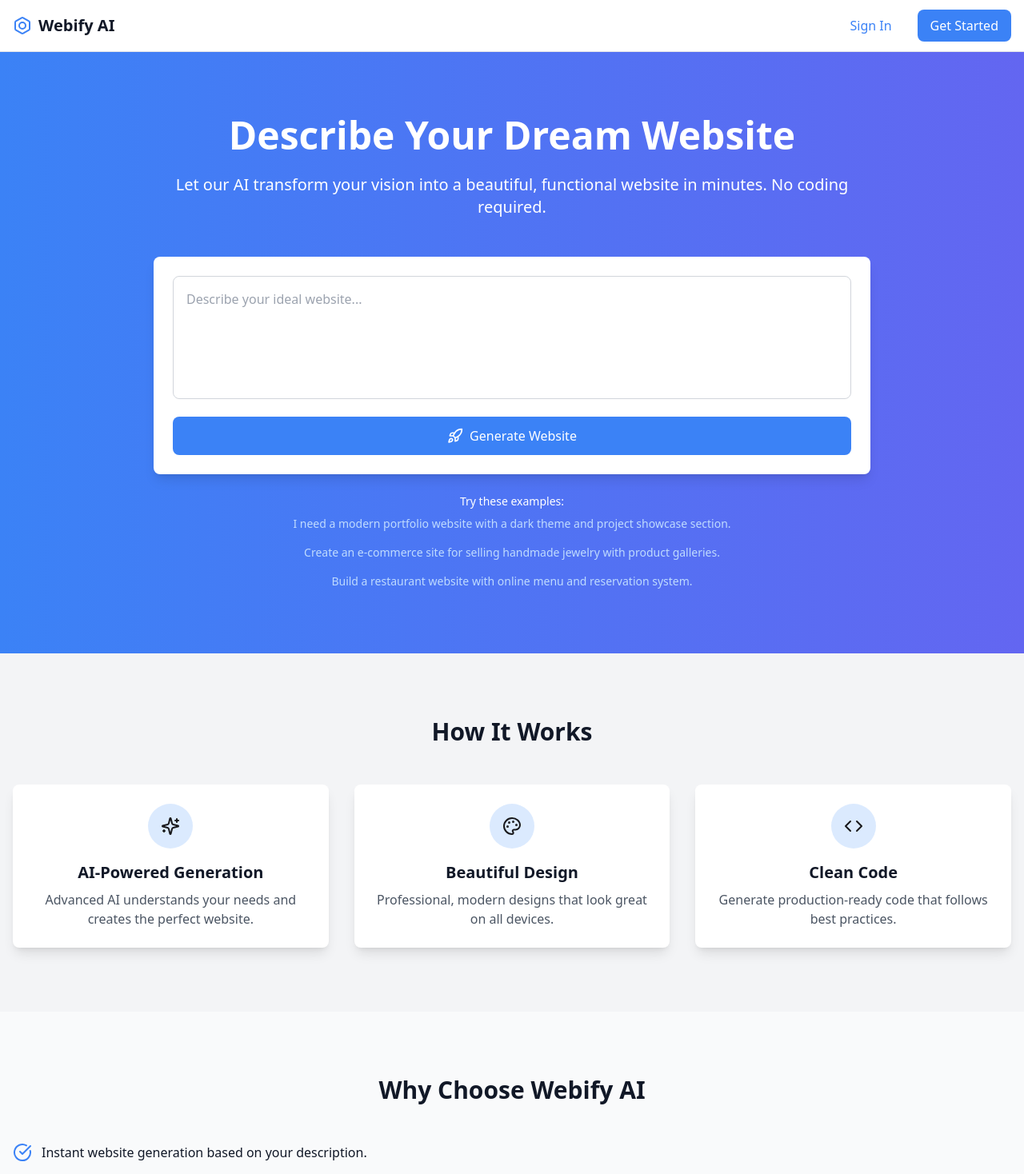
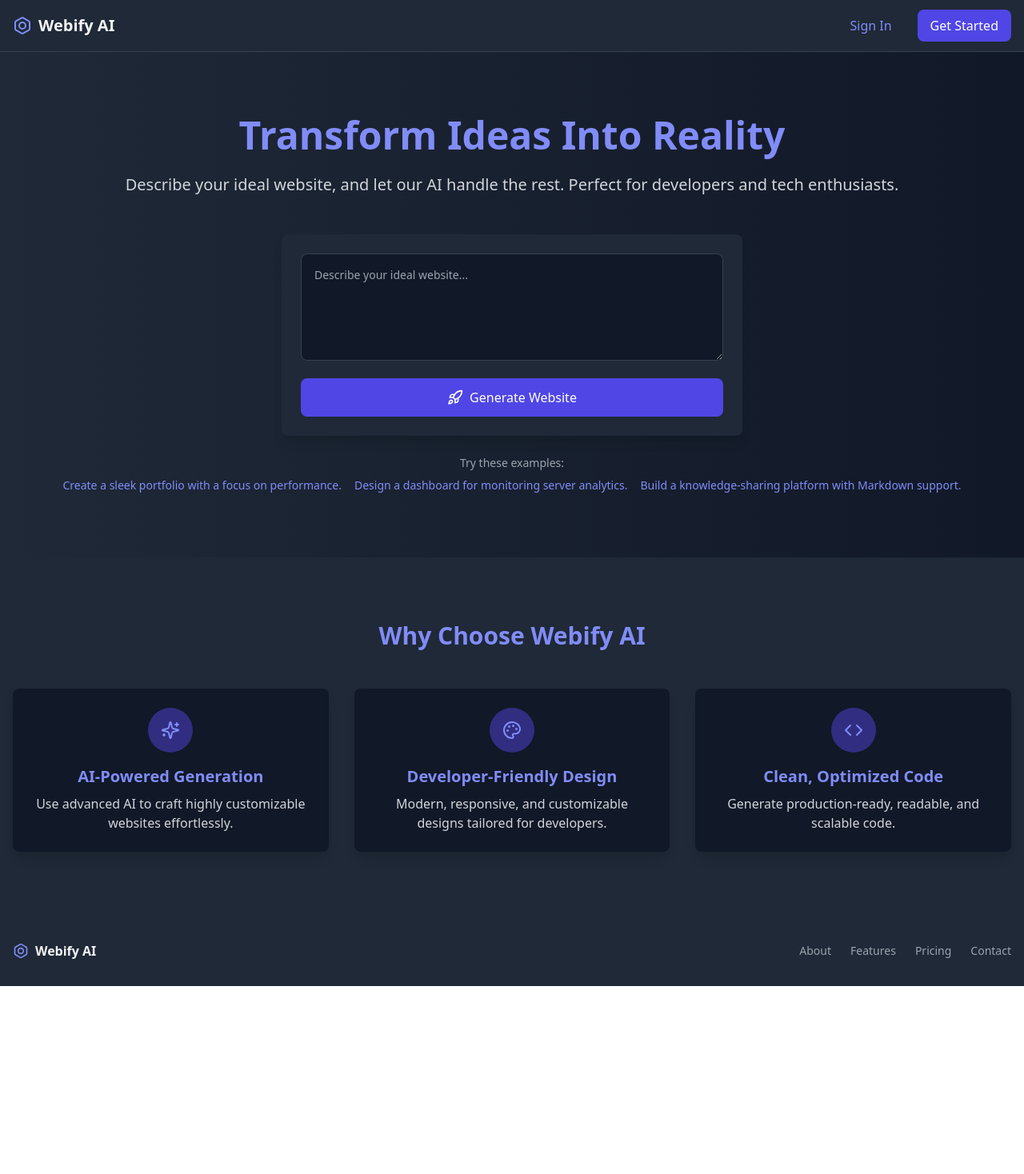
Before and after one commit to KushalSharmaGit/Webify-Ai, a React (Vite) app in the folder client/: page / in a window 1280 px wide. Shown: the top 1468 px of the page at 80% size. After the commit the page ends 1233 px from the top, so only its background shows below. Built offline with nearby package versions, Linux system fonts and the light colour scheme.

Commit message:
Landing Page Updated

```diff
--- a/client/package.json
+++ b/client/package.json
@@ -36,7 +36,7 @@
     "@radix-ui/react-slider": "^1.2.0",
     "@radix-ui/react-slot": "^1.1.0",
     "@radix-ui/react-switch": "^1.1.0",
-    "@radix-ui/react-tabs": "^1.1.0",
+    "@radix-ui/react-tabs": "^1.1.2",
     "@radix-ui/react-toast": "^1.2.1",
     "@radix-ui/react-toggle": "^1.1.0",
     "@radix-ui/react-toggle-group": "^1.1.0",
--- /dev/null
+++ b/client/src/components/ui/tabs.tsx
@@ -0,0 +1,53 @@
+import * as React from "react"
+import * as TabsPrimitive from "@radix-ui/react-tabs"
+
+import { cn } from "@/lib/utils"
+
+const Tabs = TabsPrimitive.Root
+
+const TabsList = React.forwardRef<
+  React.ElementRef<typeof TabsPrimitive.List>,
+  React.ComponentPropsWithoutRef<typeof TabsPrimitive.List>
+>(({ className, ...props }, ref) => (
+  <TabsPrimitive.List
+    ref={ref}
+    className={cn(
+      "inline-flex h-9 items-center justify-center rounded-lg bg-muted p-1 text-muted-foreground",
+      className
+    )}
+    {...props}
+  />
+))
+TabsList.displayName = TabsPrimitive.List.displayName
+
+const TabsTrigger = React.forwardRef<
+  React.ElementRef<typeof TabsPrimitive.Trigger>,
+  React.ComponentPropsWithoutRef<typeof TabsPrimitive.Trigger>
+>(({ className, ...props }, ref) => (
+  <TabsPrimitive.Trigger
+    ref={ref}
+    className={cn(
+      "inline-flex items-center justify-center whitespace-nowrap rounded-md px-3 py-1 text-sm font-medium ring-offset-background transition-all focus-visible:outline-none focus-visible:ring-2 focus-visible:ring-ring focus-visible:ring-offset-2 disabled:pointer-events-none disabled:opacity-50 data-[state=active]:bg-background data-[state=active]:text-foreground data-[state=active]:shadow",
+      className
+    )}
+    {...props}
+  />
+))
+TabsTrigger.displayName = TabsPrimitive.Trigger.displayName
+
+const TabsContent = React.forwardRef<
+  React.ElementRef<typeof TabsPrimitive.Content>,
+  React.ComponentPropsWithoutRef<typeof TabsPrimitive.Content>
+>(({ className, ...props }, ref) => (
+  <TabsPrimitive.Content
+    ref={ref}
+    className={cn(
+      "mt-2 ring-offset-background focus-visible:outline-none focus-visible:ring-2 focus-visible:ring-ring focus-visible:ring-offset-2",
+      className
+    )}
+    {...props}
+  />
+))
+TabsContent.displayName = TabsPrimitive.Content.displayName
+
+export { Tabs, TabsList, TabsTrigger, TabsContent }
--- a/client/src/pages/Builder.jsx
+++ b/client/src/pages/Builder.jsx
@@ -6,29 +6,45 @@ import { generateWebsite } from '../utils/generateWebsite';
 import { fileExplorerData } from '../utils/FileSystem';
 
 export const Builder = () => {
-    const { webContainer, loading, error } = useWebContainer(); // Get the web container and loading/error states
+    const { webContainer, loading, error } = useWebContainer();
     const location = useLocation();
     const navigate = useNavigate();
-    const { prompt } = location.state || {}; // Handle case where location.state is undefined
+    const { prompt } = location.state || {};
     const [url, setUrl] = useState(null);
-
-    const [generatedWebsite, setGeneratedWebsite] = useState(null); // Store the generated website data
-    const [code, setCode] = useState(null); // Code for the explorer
+    const [generatedWebsite, setGeneratedWebsite] = useState(null);
+    const [code, setCode] = useState(null);
+    const [processError, setProcessError] = useState(null);
 
     // Fetch and generate website data
     const fetchAndGenerateWebsite = async () => {
+        if (!prompt) {
+            console.error("No prompt provided");
+            setProcessError("No prompt provided");
+            navigate('/');
+            return;
+        }
+
         try {
-            const result = await generateWebsite(prompt); // Call the backend API
+            const result = await generateWebsite(prompt);
+            console.log("Generated website data:", result); // Log the result
+
+            if (!result || typeof result !== 'object') {
+                throw new Error('Invalid website data received');
+            }
+
             setGeneratedWebsite(result);
+            setProcessError(null);
         } catch (error) {
             console.error("Failed to generate website:", error);
+            setProcessError("Failed to generate website: " + error.message);
         }
     };
 
     // Running the WebContainer dev server
     async function startDevServer() {
         if (!webContainer) {
-            console.log("WebContainer is not initialized");
+            console.error("WebContainer is not initialized");
+            setProcessError("WebContainer is not initialized");
             return;
         }
 
@@ -50,114 +66,117 @@ export const Builder = () => {
                 console.log("Node Modules Installed");
             }
 
+            console.log("Node Modules Installed");
+
             await webContainer.spawn('npm', ['run', 'dev']);
+            console.log("Dev server started");
 
-            console.log("The server has been run");
-
-            // Wait for `server-ready` event
             webContainer.on('server-ready', (port, url) => {
-                // ...
-                console.log(url);
-                console.log(port);
+                console.log('Server ready on port:', port);
+                console.log('Server URL:', url);
                 setUrl(url);
             });
         } catch (error) {
             console.error('Error during dev server startup:', error);
+            setProcessError("Error during dev server startup: " + error.message);
         }
     }
 
     // Function to transform into the WebContainer format
-    function transformToWebContainerFormat(files) {
-        const fileSystem = {};
+    function transformToWebContainerFormat(data) {
+        const result = {};
 
-        function processFile(file) {
-            if (file.type === 'file') {
-                const fileName = file.name.startsWith('src/') ? file.name.replace('src/', '') : file.name;
-                console.log(`Processing file: ${fileName}`);
-                fileSystem[fileName] = {
+        data.forEach((item) => {
+          if (item.type === "folder") {
+            // If the item is a folder, recursively process its children
+            result[item.name] = {
+              directory: transformToWebContainerFormat(item.children || []),
+            };
+          } else if (item.type === "file") {
+            // If the item is a file, add it with its content
+            result[item.name] = {
               file: {
-                        contents: file.content,
+                contents: item.content || "",
               },
             };
-            } else if (file.type === 'folder' && file.children) {
-                file.children.forEach((child) => {
-                    const path = child.name.startsWith('src/') ? child.name.replace('src/', '') : child.name;
-                    console.log(`Processing folder child: ${path}`);
-                    fileSystem[path] = {
-                        file: {
-                            contents: child.content,
-                        },
-                    };
+          }
         });
-            }
+
+        return result;
       }
 
-        files.forEach(processFile);
-        return fileSystem;
+    // Effect to process website data and mount files
+    useEffect(() => {
+        if (generatedWebsite && webContainer) {
+            try {
+                console.log('Processing website data:', generatedWebsite);
+                const explorerData = fileExplorerData(generatedWebsite);
+
+                if (!explorerData) {
+                    throw new Error('File explorer data is empty');
                 }
 
-    // Process website data into file explorer format
-    useEffect(() => {
-        if (generatedWebsite) {
-            const explorerData = fileExplorerData(generatedWebsite);
+                console.log('Explorer data:', explorerData);
                 setCode(explorerData);
-            console.log('Explorer data', explorerData);
 
                 const mountFiles = transformToWebContainerFormat(explorerData);
                 console.log('Mount files:', mountFiles);
 
-            if (webContainer) {
-                console.log('WebContainer is initialized, mounting files...');
-                webContainer
-                    .mount(mountFiles)
+                webContainer.mount(mountFiles)
                     .then(() => {
                         console.log('Files mounted successfully!');
-                        startDevServer();
-                         // Start the dev server once files are mounted
+                        //return startDevServer();
                     })
                     .catch((err) => {
                         console.error('Error mounting files:', err);
+                        setProcessError("Error mounting files: " + err.message);
                     });
-            } else {
-                console.log('Web container is not initialized');
+            } catch (error) {
+                console.error('Error processing website data:', error);
+                setProcessError("Error processing website data: " + error.message);
             }
         }
     }, [generatedWebsite, webContainer]);
 
-    // Main effect to initiate data fetch on component mount
+    // Initial effect to fetch website data
     useEffect(() => {
         fetchAndGenerateWebsite();
-    }, []);
+    }, [prompt]);
 
-    useEffect(()=>{
-        console.log("Url is set", url);
-    },[url])
-
-    // Show loading or error status
     if (loading) {
-        return <div>Loading WebContainer...</div>;
+        return <div className="p-4">Loading WebContainer...</div>;
     }
 
-    if (error) {
-        return <div>{error}</div>;
+    if (error || processError) {
+        return <div className="p-4 text-red-500">{error || processError}</div>;
     }
 
-    // Render Loading or Code Explorer
     if (!generatedWebsite) {
-        return <div>Loading website data...</div>;
+        return <div className="p-4">Loading website data...</div>;
     }
 
     return (
-        <div>
+        <div className="container mx-auto p-4">
             {code ? (
-                <div>
+                <div className="space-y-4">
                     <CodeExplorer fileData={code} />
-                {
-                    url ?(<iframe src={url} height={"100px"} width={"100px"}></iframe>) :(<div>Preview is not available</div>)
-                }
+                    {url ? (
+                        <div className="w-full h-[600px] border border-gray-200 rounded-lg overflow-hidden">
+                            <iframe
+                                src={url}
+                                className="w-full h-full"
+                                allow="cross-origin-isolated"
+                                title="Website Preview"
+                            />
                         </div>
                     ) : (
-                <div>No data available</div>
+                        <div className="p-4 text-gray-500 text-center border rounded-lg">
+                            Preview is not available
+                        </div>
+                    )}
+                </div>
+            ) : (
+                <div className="p-4 text-gray-500 text-center">No data available</div>
             )}
         </div>
     );
--- a/client/src/pages/Home.jsx
+++ b/client/src/pages/Home.jsx
@@ -9,7 +9,7 @@ import {
   CheckCircleIcon,
 } from 'lucide-react';
 
-export const Home =() => {
+export const Home = () => {
   const [prompt, setPrompt] = useState('');
   const navigate = useNavigate();
 
@@ -22,42 +22,42 @@ export const Home =() => {
 
   const features = [
     {
-      icon: <SparklesIcon className="w-6 h-6 text-primary" />,
+      icon: <SparklesIcon className="w-6 h-6 text-indigo-400" />,
       title: 'AI-Powered Generation',
-      description: 'Advanced AI understands your needs and creates the perfect website.',
+      description: 'Use advanced AI to craft highly customizable websites effortlessly.',
     },
     {
-      icon: <PaletteIcon className="w-6 h-6 text-primary" />,
-      title: 'Beautiful Design',
-      description: 'Professional, modern designs that look great on all devices.',
+      icon: <PaletteIcon className="w-6 h-6 text-indigo-400" />,
+      title: 'Developer-Friendly Design',
+      description: 'Modern, responsive, and customizable designs tailored for developers.',
     },
     {
-      icon: <CodeIcon className="w-6 h-6 text-primary" />,
-      title: 'Clean Code',
-      description: 'Generate production-ready code that follows best practices.',
+      icon: <CodeIcon className="w-6 h-6 text-indigo-400" />,
+      title: 'Clean, Optimized Code',
+      description: 'Generate production-ready, readable, and scalable code.',
     },
   ];
 
   const examples = [
-    'I need a modern portfolio website with a dark theme and project showcase section.',
-    'Create an e-commerce site for selling handmade jewelry with product galleries.',
-    'Build a restaurant website with online menu and reservation system.',
+    'Create a sleek portfolio with a focus on performance.',
+    'Design a dashboard for monitoring server analytics.',
+    'Build a knowledge-sharing platform with Markdown support.',
   ];
 
   return (
-    <div className="min-h-screen bg-gray-50 text-gray-900">
+    <div className="min-h-screen bg-gray-900 text-gray-100">
       {/* Header */}
-      <header className="border-b bg-white shadow">
+      <header className="border-b border-gray-700 bg-gray-800">
         <div className="container mx-auto px-4 h-16 flex items-center justify-between">
           <div className="flex items-center space-x-2">
-            <BoltIcon className="w-6 h-6 text-blue-500" />
+            <BoltIcon className="w-6 h-6 text-indigo-400" />
             <span className="font-bold text-xl">Webify AI</span>
           </div>
           <div className="flex items-center space-x-4">
-            <button className="py-2 px-4 bg-transparent text-blue-500 hover:underline">
+            <button className="py-2 px-4 text-indigo-400 hover:underline">
               Sign In
             </button>
-            <button className="py-2 px-4 bg-blue-500 text-white rounded-lg hover:bg-blue-600">
+            <button className="py-2 px-4 bg-indigo-600 text-white rounded-lg hover:bg-indigo-700">
               Get Started
             </button>
           </div>
@@ -65,17 +65,21 @@ export const Home =() => {
       </header>
 
       {/* Hero Section */}
-      <section className="py-20 bg-gradient-to-r from-blue-500 to-indigo-500 text-white">
+      <section className="py-20 bg-gradient-to-r from-gray-800 to-gray-900 text-center">
         <div className="container mx-auto px-4">
-          <div className="max-w-4xl mx-auto text-center">
-            <h1 className="text-5xl font-bold mb-6">Describe Your Dream Website</h1>
-            <p className="text-xl mb-12">
-              Let our AI transform your vision into a beautiful, functional website in minutes.
-              No coding required.
+          <h1 className="text-5xl font-bold mb-6 text-indigo-400">
+            Transform Ideas Into Reality
+          </h1>
+          <p className="text-xl mb-12 text-gray-300">
+            Describe your ideal website, and let our AI handle the rest. Perfect for developers
+            and tech enthusiasts.
           </p>
-            <form onSubmit={handleSubmit} className="bg-white p-6 rounded-lg shadow-lg text-gray-900">
+          <form
+            onSubmit={handleSubmit}
+            className="bg-gray-800 p-6 rounded-lg shadow-lg text-gray-100 max-w-xl mx-auto"
+          >
             <textarea
-                className="w-full p-4 border border-gray-300 rounded-lg mb-4 resize-none"
+              className="w-full p-4 bg-gray-900 border border-gray-700 rounded-lg mb-4 text-sm focus:ring focus:ring-indigo-500"
               rows="5"
               placeholder="Describe your ideal website..."
               value={prompt}
@@ -83,20 +87,20 @@ export const Home =() => {
             />
             <button
               type="submit"
-                className="w-full py-3 bg-blue-500 text-white rounded-lg hover:bg-blue-600 flex items-center justify-center"
+              className="w-full py-3 bg-indigo-600 text-white rounded-lg hover:bg-indigo-700 flex items-center justify-center"
             >
               <RocketIcon className="w-5 h-5 mr-2" />
               Generate Website
             </button>
           </form>
           <div className="mt-6 text-sm">
-              <p className="mb-2">Try these examples:</p>
+            <p className="mb-2 text-gray-400">Try these examples:</p>
             <div className="flex flex-wrap gap-4 justify-center">
               {examples.map((example, index) => (
                 <button
                   key={index}
-                    onClick={() => setDescription(example)}
-                    className="text-blue-200 hover:underline"
+                  onClick={() => setPrompt(example)}
+                  className="text-indigo-400 hover:underline"
                 >
                   {example}
                 </button>
@@ -104,49 +108,30 @@ export const Home =() => {
             </div>
           </div>
         </div>
-        </div>
       </section>
 
       {/* Features Section */}
-      <section className="py-20 bg-gray-100">
+      <section className="py-20 bg-gray-800">
         <div className="container mx-auto px-4">
-          <h2 className="text-3xl font-bold text-center mb-12">How It Works</h2>
+          <h2 className="text-3xl font-bold text-center mb-12 text-indigo-400">
+            Why Choose Webify AI
+          </h2>
           <div className="grid md:grid-cols-3 gap-8">
             {features.map((feature, index) => (
               <div
                 key={index}
-                className="bg-white p-6 rounded-lg shadow-lg text-center transform hover:scale-105 transition-transform"
+                className="bg-gray-900 p-6 rounded-lg shadow-lg text-center hover:scale-105 transition-transform"
               >
-                <div className="p-4 bg-blue-100 rounded-full inline-flex mb-4">
+                <div className="p-4 bg-indigo-900 rounded-full inline-flex mb-4">
                   {feature.icon}
                 </div>
-                <h3 className="text-xl font-semibold mb-2">{feature.title}</h3>
-                <p className="text-gray-600">{feature.description}</p>
+                <h3 className="text-xl font-semibold mb-2 text-indigo-400">
+                  {feature.title}
+                </h3>
+                <p className="text-gray-300">{feature.description}</p>
               </div>
             ))}
           </div>
-        </div>
-      </section>
-
-      {/* Benefits Section */}
-      <section className="py-20">
-        <div className="container mx-auto px-4">
-          <h2 className="text-3xl font-bold text-center mb-12">Why Choose Webify AI</h2>
-          <ul className="space-y-4">
-            {[
-              'Instant website generation based on your description.',
-              'Professional designs that adapt to any device.',
-              'SEO-optimized code and structure.',
-              'No technical knowledge required.',
-              'Customizable templates and styles.',
-              'Ready for production deployment.',
-            ].map((benefit, index) => (
-              <li key={index} className="flex items-center space-x-3">
-                <CheckCircleIcon className="w-6 h-6 text-blue-500" />
-                <span>{benefit}</span>
-              </li>
-            ))}
-          </ul>
         </div>
       </section>
 
@@ -154,20 +139,20 @@ export const Home =() => {
       <footer className="py-8 bg-gray-800 text-gray-400">
         <div className="container mx-auto px-4 flex flex-col md:flex-row justify-between items-center">
           <div className="flex items-center space-x-2">
-            <BoltIcon className="w-5 h-5 text-blue-500" />
-            <span className="font-semibold text-white">Webify AI</span>
+            <BoltIcon className="w-5 h-5 text-indigo-400" />
+            <span className="font-semibold text-gray-100">Webify AI</span>
           </div>
           <div className="flex space-x-6 text-sm">
-            <a href="#" className="hover:text-white">
+            <a href="#" className="hover:text-gray-100">
               About
             </a>
-            <a href="#" className="hover:text-white">
+            <a href="#" className="hover:text-gray-100">
               Features
             </a>
-            <a href="#" className="hover:text-white">
+            <a href="#" className="hover:text-gray-100">
               Pricing
             </a>
-            <a href="#" className="hover:text-white">
+            <a href="#" className="hover:text-gray-100">
               Contact
             </a>
           </div>
@@ -175,4 +160,4 @@ export const Home =() => {
       </footer>
     </div>
   );
-}
+};
```
Also changed, not shown: client/src/components/CodeExplorer.jsx (+47 -77 lines), client/src/components/FileExplorer.jsx (+70 -64 lines), 2 other files (tests, documents, lock files or other folders). Lines whose indentation alone changed are shown as unchanged.
